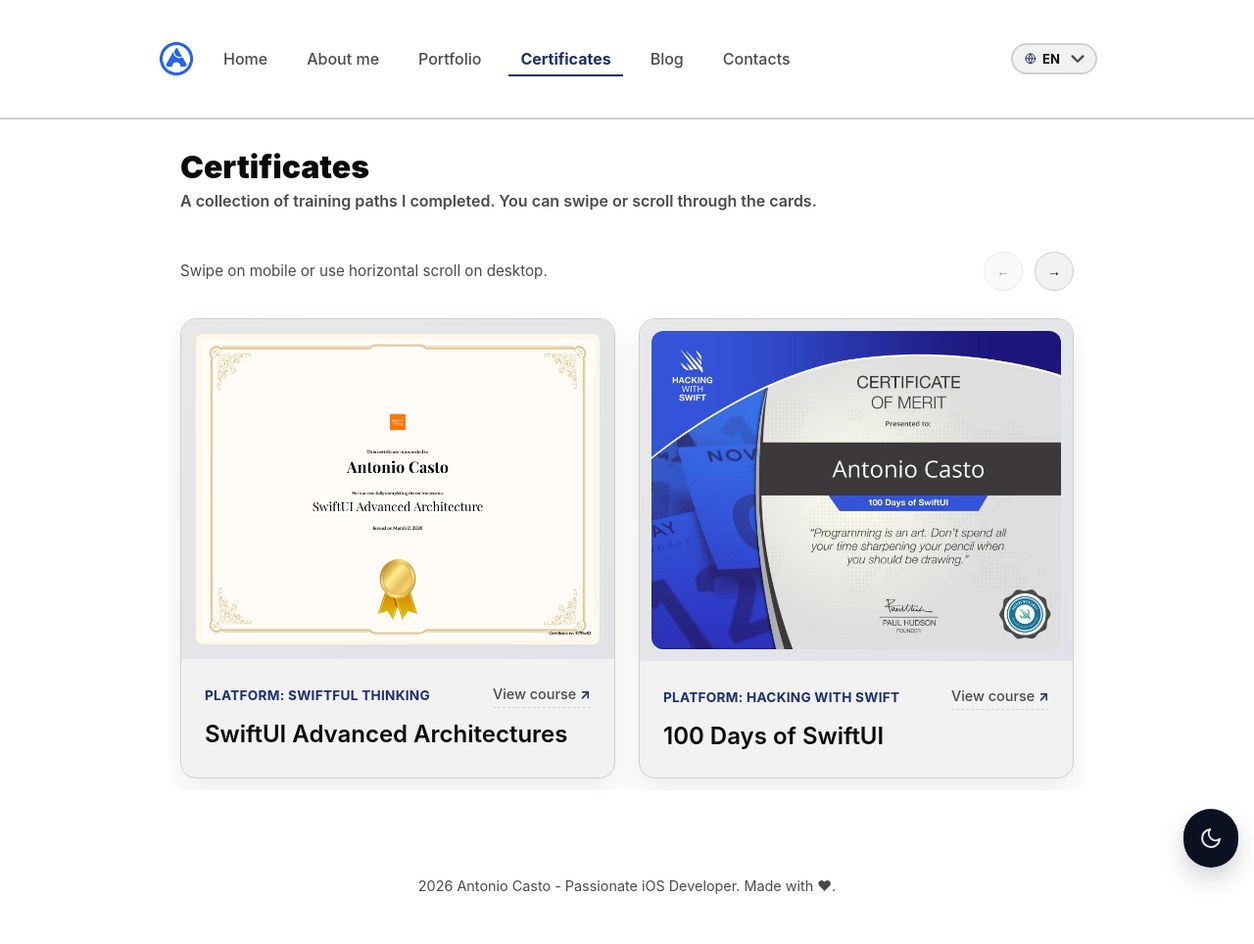
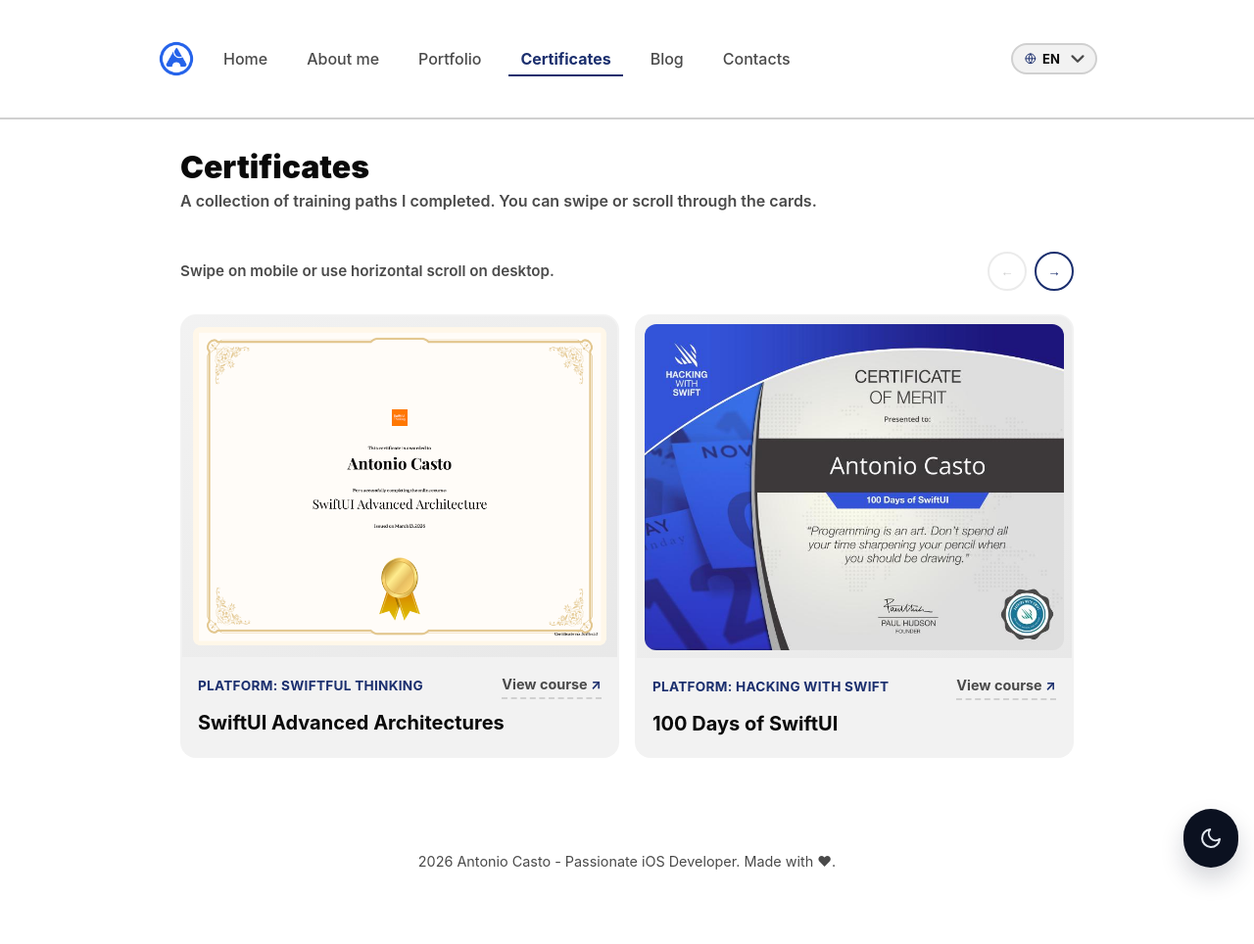
Before and after one commit to antoniocasto/acasto.dev, a Jekyll site: the page built from en/certificates.markdown, in a window 1280 px wide. Shown: the whole page at 98% size. Built offline with Jekyll 4.4.1, drawn with Linux system fonts in a browser that asks for light colours; after the commit the page ends 939 px from its top, so only the background shows below that.

Commit message:
Migrate certificates to ACDesign styling

```diff
--- a/_sass/_components.scss
+++ b/_sass/_components.scss
@@ -268,21 +268,23 @@
 }
 
 .certificates {
-  margin-top: var(--space-xs);
+  margin-top: var(--ac-space-xs);
 }
 
 .certificates__header {
   display: flex;
   align-items: center;
   justify-content: space-between;
-  gap: var(--space-md);
-  margin-bottom: var(--space-md);
+  gap: var(--ac-space-lg);
+  margin-bottom: var(--ac-space-lg);
 }
 
 .certificates__hint {
   margin: 0;
-  color: var(--text-muted);
+  color: var(--ac-color-foreground-secondary);
   font-size: 0.95rem;
+  font-weight: 600;
+  line-height: 1.5;
 }
 
 .page-content--certificates > p {
@@ -296,63 +298,53 @@
 .certificates__controls {
   display: flex;
   align-items: center;
-  gap: var(--space-sm);
+  gap: var(--ac-space-sm);
 }
 
 .certificates__button {
-  border: 1px solid var(--border-color);
-  background: var(--surface-color);
-  color: var(--text-color);
-  width: 40px;
-  height: 40px;
-  border-radius: 999px;
-  display: inline-flex;
-  align-items: center;
-  justify-content: center;
-  cursor: pointer;
-  transition: transform 0.2s ease, box-shadow 0.2s ease, color 0.2s ease;
+  --ac-icon-button-size: 2.5rem;
+  flex: none;
 }
 
-.certificates__button:hover {
+.certificates__button:not(:disabled):hover {
   transform: translateY(-1px);
-  color: var(--primary-color);
-  box-shadow: 0 12px 24px rgba(15, 23, 42, 0.12);
 }
 
 .certificates__button:disabled {
-  opacity: 0.45;
+  --ac-icon-button-foreground: var(--ac-color-foreground-tertiary);
+  --ac-icon-button-border-color: var(--ac-color-border-subtle);
+  opacity: 0.42;
   cursor: not-allowed;
   transform: none;
-  box-shadow: none;
 }
 
 .certificates__track {
   display: grid;
   grid-auto-flow: column;
-  grid-auto-columns: minmax(300px, min(92vw, 780px));
-  gap: var(--space-lg);
+  grid-auto-columns: minmax(min(100%, 18rem), min(92vw, 48.75rem));
+  gap: var(--ac-space-lg);
   overflow-x: auto;
-  padding: var(--space-sm);
-  margin: 0 calc(var(--space-sm) * -1);
+  padding: var(--ac-space-sm);
+  margin: 0 calc(var(--ac-space-sm) * -1);
   scroll-snap-type: x mandatory;
-  scroll-padding-left: var(--space-sm);
+  scroll-padding-left: var(--ac-space-sm);
   scrollbar-width: thin;
 }
 
 .certificate-card {
+  --ac-card-padding: 0;
+  --ac-card-radius: var(--ac-radius-lg);
+  display: grid;
+  gap: 0;
   scroll-snap-align: start;
-  border: 1px solid var(--border-color);
-  border-radius: var(--radius-lg);
-  background-color: var(--surface-color);
-  box-shadow: 0 14px 30px rgba(15, 23, 42, 0.08);
   overflow: hidden;
-  display: flex;
-  flex-direction: column;
+  color: var(--ac-color-foreground);
 }
 
 .certificate-card__media {
-  background: linear-gradient(145deg, var(--surface-muted), color-mix(in srgb, var(--surface-color) 70%, var(--primary-color) 8%));
-  padding: var(--space-sm);
+  background: var(--ac-color-surface-elevated);
+  background: linear-gradient(145deg, var(--ac-color-surface), var(--ac-color-surface-elevated));
+  padding: var(--ac-space-sm);
 }
 
 .certificate-card__media img {
@@ -360,19 +352,22 @@
   height: auto;
   object-fit: contain;
   display: block;
-  border-radius: var(--radius-md);
+  border-radius: var(--ac-radius-md);
 }
 
 .certificate-card__body {
-  padding: var(--space-lg);
+  display: grid;
+  gap: var(--ac-space-md);
+  padding: var(--ac-space-lg);
 }
 
 .certificate-card__provider {
-  margin: 0 0 var(--space-sm);
+  margin: 0;
   display: flex;
   align-items: center;
   flex-wrap: wrap;
-  gap: var(--space-xs) var(--space-sm);
+  gap: var(--ac-space-xs) var(--ac-space-sm);
+  line-height: 1.4;
 }
 
 .certificate-card__provider span {
@@ -380,27 +375,32 @@
   font-weight: 700;
   letter-spacing: 0.02em;
   text-transform: uppercase;
-  color: var(--primary-color);
+  color: var(--ac-color-accent);
 }
 
 .certificate-card__course-link {
   margin-left: auto;
   font-size: 0.9rem;
-  font-weight: 500;
-  color: var(--text-muted);
+  font-weight: 700;
+  color: var(--ac-color-foreground-secondary);
   text-decoration: none;
-  border-bottom: 1px dashed var(--border-color);
+  border-bottom: var(--ac-border-default) dashed var(--ac-color-border-subtle);
 }
 
 .certificate-card__course-link:hover {
-  color: var(--primary-color);
-  border-bottom-color: var(--primary-color);
+  color: var(--ac-color-accent);
+  border-bottom-color: var(--ac-color-accent);
   text-decoration: none;
 }
 
 .certificate-card__body h2 {
   margin: 0;
   border-bottom: 0;
+  color: var(--ac-color-foreground);
+  font-size: var(--ac-type-headline-font-size);
+  font-weight: var(--ac-type-headline-font-weight);
+  letter-spacing: 0;
+  line-height: var(--ac-type-headline-line-height);
 }
 
 @media (max-width: 768px) {
--- a/en/certificates.markdown
+++ b/en/certificates.markdown
@@ -22,11 +22,11 @@
   <div class="certificates__header">
     <p class="certificates__hint">{{ site.data.localization[page.lang].certificates.carousel_hint }}</p>
     <div class="certificates__controls">
-      <button type="button" class="certificates__button" data-certificates-prev aria-label="{{ site.data.localization[page.lang].certificates.previous }}">
-        <span aria-hidden="true">&larr;</span>
+      <button type="button" class="certificates__button ac-icon-button" data-ac-shape="circle" data-ac-variant="outlined" data-ac-color="accent" data-certificates-prev aria-label="{{ site.data.localization[page.lang].certificates.previous }}">
+        <span class="ac-icon-button__icon" aria-hidden="true">&larr;</span>
       </button>
-      <button type="button" class="certificates__button" data-certificates-next aria-label="{{ site.data.localization[page.lang].certificates.next }}">
-        <span aria-hidden="true">&rarr;</span>
+      <button type="button" class="certificates__button ac-icon-button" data-ac-shape="circle" data-ac-variant="outlined" data-ac-color="accent" data-certificates-next aria-label="{{ site.data.localization[page.lang].certificates.next }}">
+        <span class="ac-icon-button__icon" aria-hidden="true">&rarr;</span>
       </button>
     </div>
   </div>
@@ -43,7 +43,7 @@
         {% assign course_link = certificate.course_url | relative_url %}
       {% endif %}
 
-      <article class="certificate-card" data-certificate-slide>
+      <article class="certificate-card ac-card" data-ac-variant="filled" data-certificate-slide>
         <div class="certificate-card__media">
           <img src="{{ certificate.certificate_image | relative_url }}" alt="{{ image_alt }}" loading="lazy" decoding="async">
         </div>
```
Also changed, not shown: it/certificates.markdown (+5 -5 lines).
